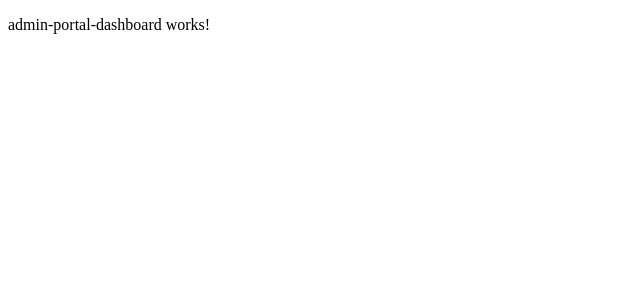
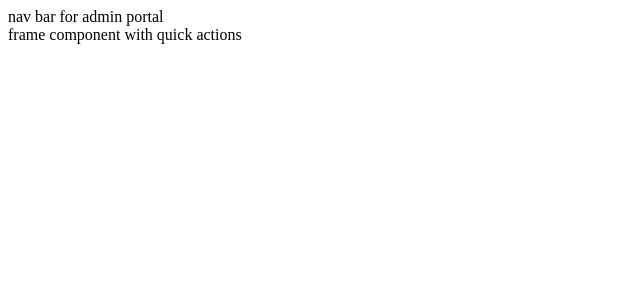
Before and after one commit to kevinagnew/UniModulePortal, an Angular app: page /admin-portal/dashboard in a window 1280 px wide. Shown: the top 300 px of the page, without its empty margins (0-640 px from the left). Built offline with nearby package versions, Linux system fonts and the light colour scheme; sample sign-in values are in the browser's storage.

Commit message:
Code tidy

```diff
--- a/src/app/admin-portal/admin-portal-dashboard/admin-portal-dashboard.component.html
+++ b/src/app/admin-portal/admin-portal-dashboard/admin-portal-dashboard.component.html
@@ -1 +1,2 @@
-<p>admin-portal-dashboard works!</p>
+<div>nav bar for admin portal</div>
+<div>frame component with quick actions</div>
--- a/src/app/admin-portal/admin-portal-login/admin-portal-login.component.ts
+++ b/src/app/admin-portal/admin-portal-login/admin-portal-login.component.ts
@@ -1,6 +1,5 @@
 import { Component, OnInit } from '@angular/core';
 import { Router } from '@angular/router';
-import { RegisterService } from '../../services/register.service';
 import { FormControl, FormGroup, Validators } from '@angular/forms';
 import { adminUser } from '../../services/register.service';
 import { AuthService } from '../../services/auth.service';
@@ -19,7 +18,6 @@ export class AdminPortalLoginComponent implements OnInit {
 
     constructor(
         private router: Router,
-        private registerService: RegisterService,
         private authService: AuthService
     ) { }
 
@@ -34,7 +32,6 @@ export class AdminPortalLoginComponent implements OnInit {
             email: this.adminLoginForm.value.email,
             password: this.adminLoginForm.value.password
         };
-
         this.authService.login(adminUser.email, adminUser.password).subscribe(response => {
             if (response.success) {
                 this.authService.setToken(response.token);
```
Also changed, not shown: 1 other file (tests, documents, lock files or other folders).
